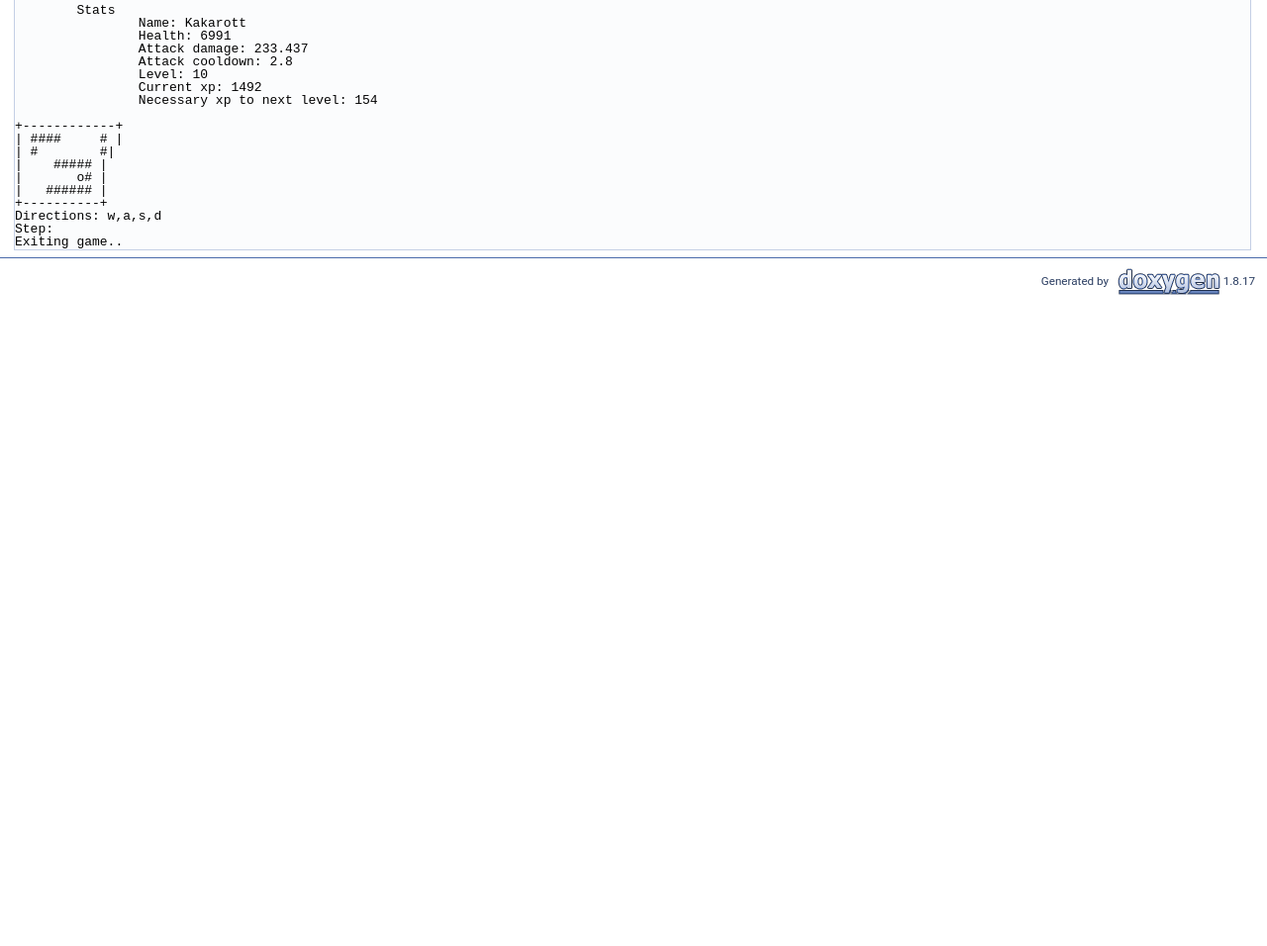
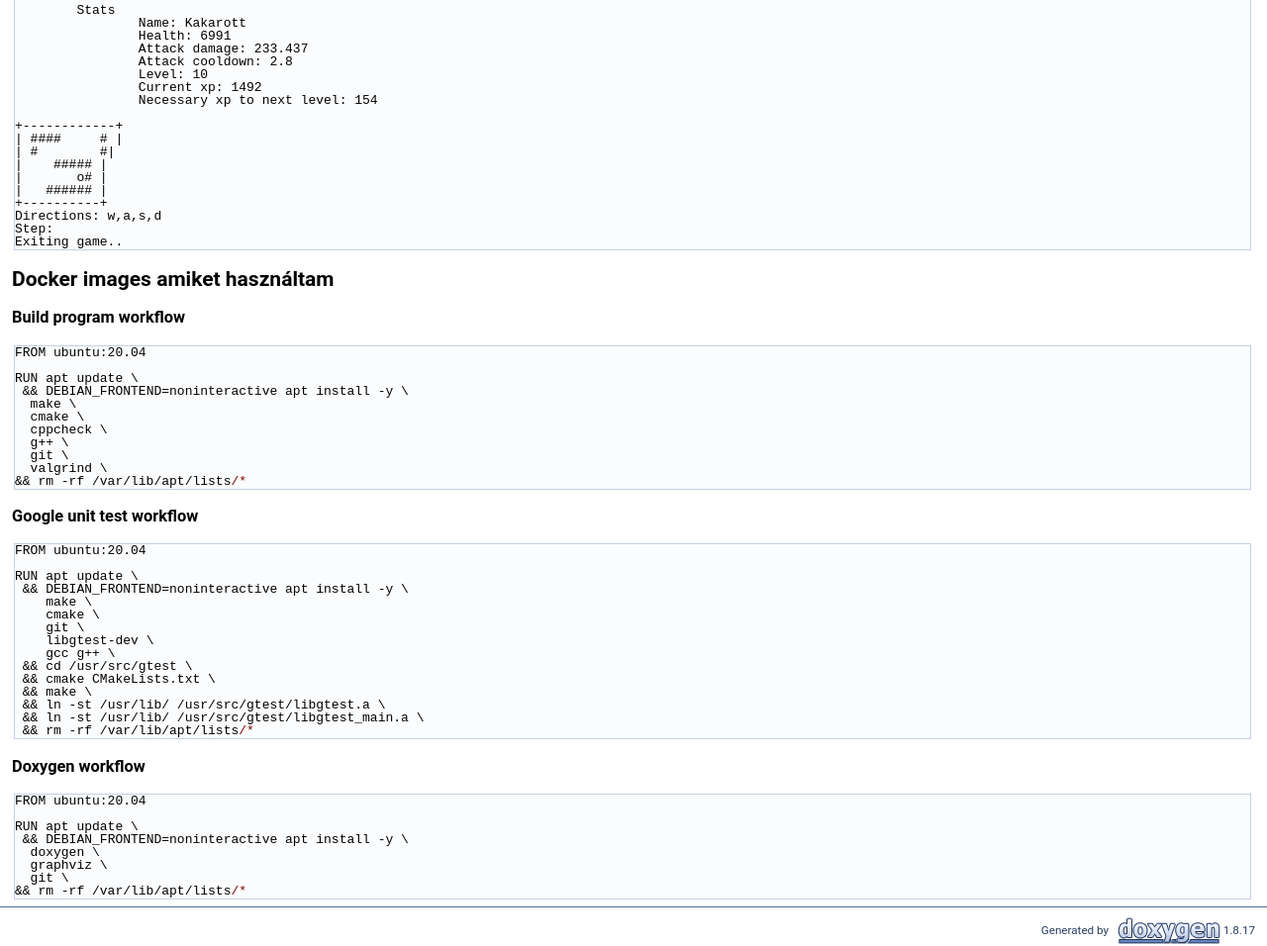
Before and after one commit to bricsi0000000000000/console-RPG, a plain HTML site: page md__r_e_a_d_m_e.html in a window 1280 px wide. Shown: the part 3466-4422 px from the top of the page at 99% size. Before the commit the page ends 3766 px from the top, so only its background shows below. Drawn offline with Linux system fonts and the light colour scheme.

Commit message:
Update gh-pages to output generated at c1674c3

```diff
--- a/md__r_e_a_d_m_e.html
+++ b/md__r_e_a_d_m_e.html
@@ -306,6 +306,48 @@ Példa egy játékra</h2>
 <div class="line">Directions: w,a,s,d</div>
 <div class="line">Step:</div>
 <div class="line">Exiting game..</div>
+</div><!-- fragment --><h2><a class="anchor" id="autotoc_md8"></a>
+Docker images amiket használtam</h2>
+<h3><a class="anchor" id="autotoc_md9"></a>
+Build program workflow</h3>
+<div class="fragment"><div class="line">FROM ubuntu:20.04</div>
+<div class="line"> </div>
+<div class="line">RUN apt update \</div>
+<div class="line"> &amp;&amp; DEBIAN_FRONTEND=noninteractive apt install -y \</div>
+<div class="line">  make \</div>
+<div class="line">  cmake \</div>
+<div class="line">  cppcheck \</div>
+<div class="line">  g++ \</div>
+<div class="line">  git \</div>
+<div class="line">  valgrind \</div>
+<div class="line">&amp;&amp; rm -rf /var/lib/apt/lists<span class="comment">/*</span></div>
+</div><!-- fragment --><h3><a class="anchor" id="autotoc_md10"></a>
+Google unit test workflow</h3>
+<div class="fragment"><div class="line">FROM ubuntu:20.04</div>
+<div class="line"> </div>
+<div class="line">RUN apt update \</div>
+<div class="line"> &amp;&amp; DEBIAN_FRONTEND=noninteractive apt install -y \</div>
+<div class="line">    make \</div>
+<div class="line">    cmake \</div>
+<div class="line">    git \</div>
+<div class="line">    libgtest-dev \</div>
+<div class="line">    gcc g++ \</div>
+<div class="line"> &amp;&amp; cd /usr/src/gtest \</div>
+<div class="line"> &amp;&amp; cmake CMakeLists.txt \</div>
+<div class="line"> &amp;&amp; make \</div>
+<div class="line"> &amp;&amp; ln -st /usr/lib/ /usr/src/gtest/libgtest.a \</div>
+<div class="line"> &amp;&amp; ln -st /usr/lib/ /usr/src/gtest/libgtest_main.a \</div>
+<div class="line"> &amp;&amp; rm -rf /var/lib/apt/lists<span class="comment">/*</span></div>
+</div><!-- fragment --><h3><a class="anchor" id="autotoc_md11"></a>
+Doxygen workflow</h3>
+<div class="fragment"><div class="line">FROM ubuntu:20.04</div>
+<div class="line"> </div>
+<div class="line">RUN apt update \</div>
+<div class="line"> &amp;&amp; DEBIAN_FRONTEND=noninteractive apt install -y \</div>
+<div class="line">  doxygen \</div>
+<div class="line">  graphviz \</div>
+<div class="line">  git \</div>
+<div class="line">&amp;&amp; rm -rf /var/lib/apt/lists<span class="comment">/*</span></div>
 </div><!-- fragment --> </div></div><!-- contents -->
 </div><!-- PageDoc -->
 <!-- start footer part -->
```
